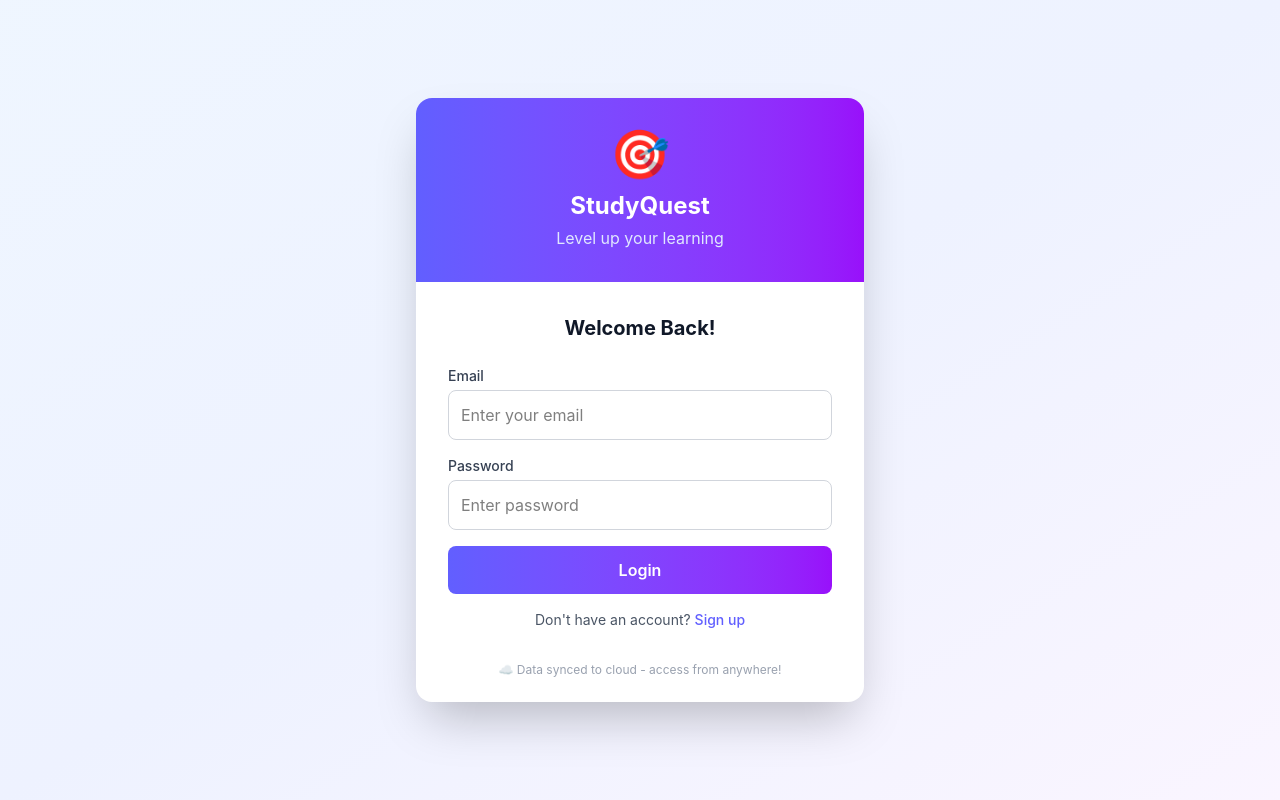
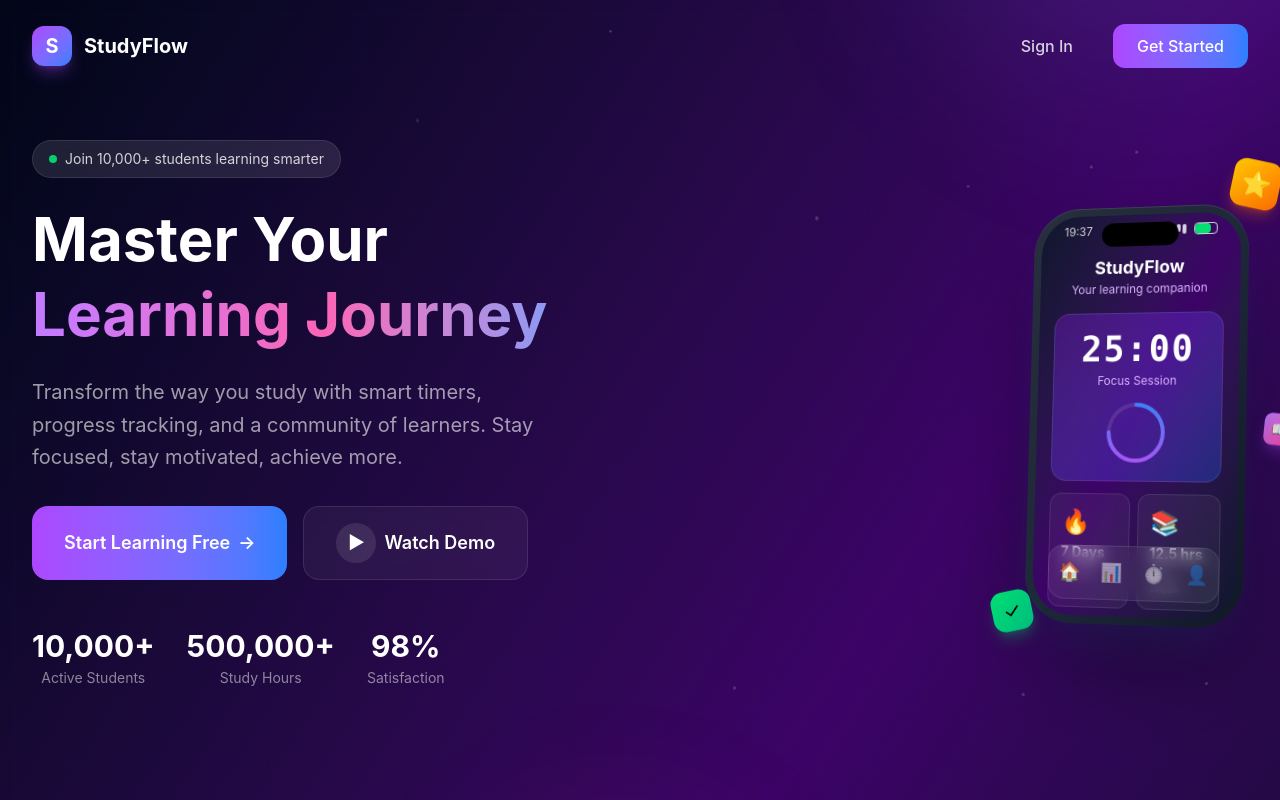
Before and after one commit to TestingLe/studyquest, a React (Vite) app: page / in a window 1280 px wide. Shown: the top 800 px of the page. Built offline with nearby package versions, Linux system fonts and the light colour scheme; no server answers.

Commit message:
Integrate landing page and add captcha to login

```diff
--- a/src/App.tsx
+++ b/src/App.tsx
@@ -9,6 +9,7 @@ import { Quiz } from './components/Quiz';
 import { Navigation } from './components/Navigation';
 import { StarryBackground } from './components/StarryBackground';
 import { Auth } from './components/Auth';
+import LandingPage from './components/LandingPage';
 import { checkSession, saveStudyData, loadStudyData, logoutUser } from './utils/supabaseApi';
 import { isSupabaseConfigured } from './utils/supabase';
 import type { StudyData, Subject, StudySession } from './types';
@@ -50,6 +51,7 @@ const defaultStudyData: StudyData = {
 function App() {
   const [user, setUser] = useState<User | null>(null);
   const [isLoading, setIsLoading] = useState(true);
+  const [showLanding, setShowLanding] = useState(true);
   const [currentView, setCurrentView] = useState<string>('dashboard');
   const [darkMode, setDarkMode] = useState<boolean>(() => {
     const saved = localStorage.getItem('studyquest-darkmode');
@@ -273,6 +275,11 @@ function App() {
 
   // Show auth screen if not logged in
   if (!user) {
+    // Show landing page first
+    if (showLanding) {
+      return <LandingPage onGetStarted={() => setShowLanding(false)} darkMode={darkMode} />;
+    }
+
     return (
       <>
         {darkMode && <StarryBackground />}
--- a/src/components/Auth.tsx
+++ b/src/components/Auth.tsx
@@ -40,8 +40,8 @@ export const Auth: React.FC<AuthProps> = ({ onLogin, darkMode }) => {
     setError('');
     setLoading(true);
 
-    // Check captcha for registration (not login)
-    if (!isLogin && !captchaToken) {
+    // Check captcha for both login and registration
+    if (!captchaToken) {
       setError('Please complete the captcha verification');
       setLoading(false);
       return;
@@ -211,8 +211,7 @@ export const Auth: React.FC<AuthProps> = ({ onLogin, darkMode }) => {
             </div>
           )}
 
-          {/* hCaptcha - only show for registration */}
-          {!isLogin && (
+          {/* hCaptcha - show for both login and registration */}
           <div className="flex justify-center">
             <HCaptcha
               ref={captchaRef}
@@ -223,7 +222,6 @@ export const Auth: React.FC<AuthProps> = ({ onLogin, darkMode }) => {
               theme={darkMode ? 'dark' : 'light'}
             />
           </div>
-          )}
 
           <button
             type="submit"
```
Lines whose indentation alone changed are shown as unchanged.
